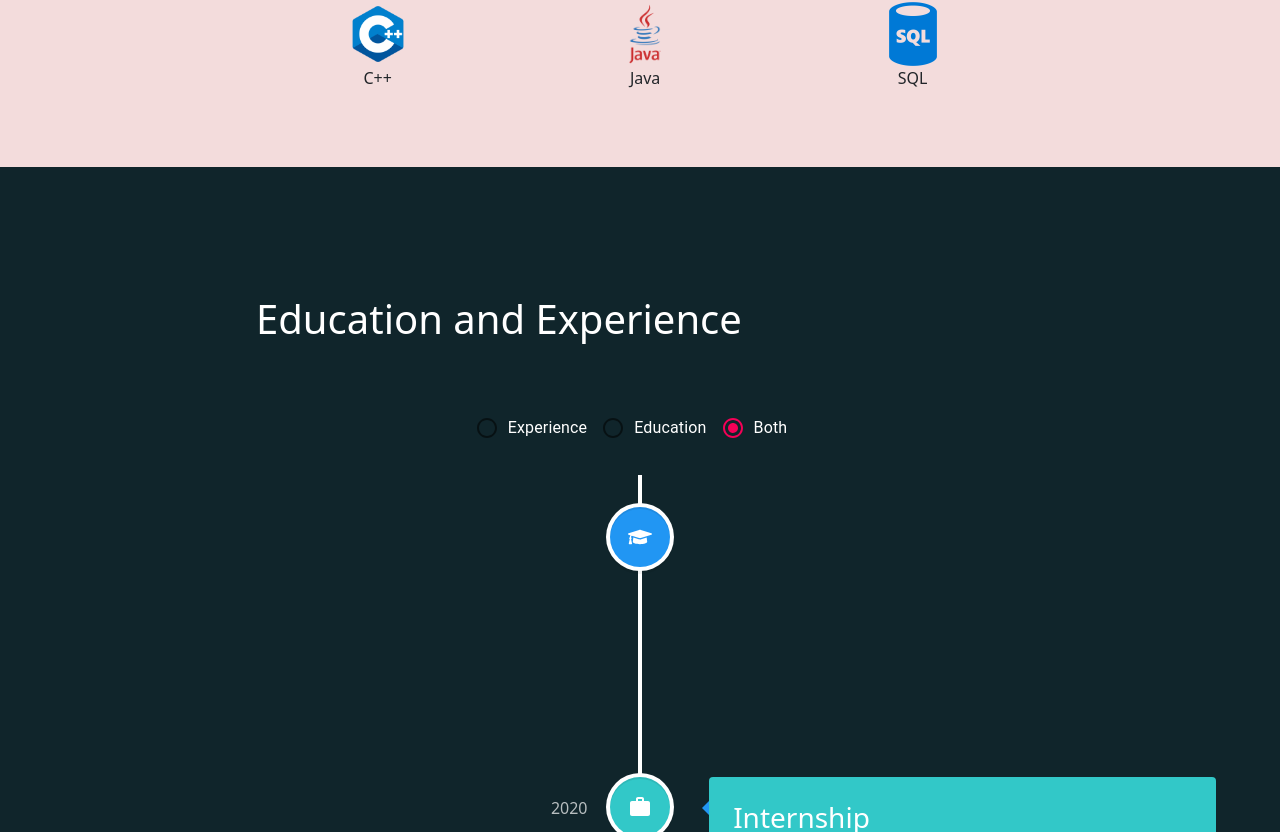
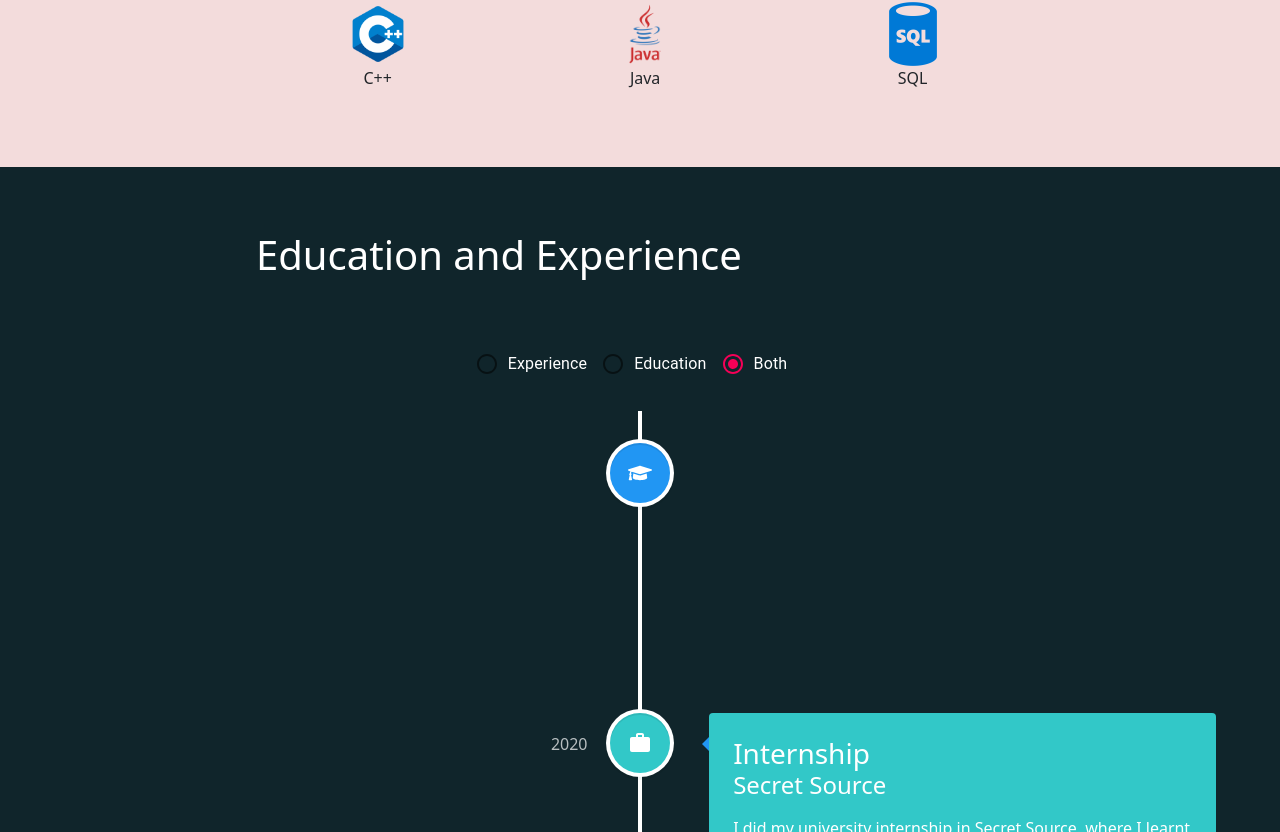
Before and after one commit to JuanmaRuizF/my-portfolio, a React (Create React App) app: page / in a window 1280 px wide. Shown: the part 1948-2780 px from the top of the page. Built offline with nearby package versions, Linux system fonts and the light colour scheme.

Commit message:
correccion fallo menu pantalla grande

```diff
--- a/src/App.js
+++ b/src/App.js
@@ -5,9 +5,9 @@ import Menu from './Components/menu';
 import HomePage from './Components/Home_Page'
 import AboutMe from './Components/About_Me';
 import EducationExperience from './Components/Education_Experience'
-import Skills from './Components/Skills'
+// import Skills from './Components/Skills'
 import Projects from './Components/Projects'
-import NavbarWebpage from './Components/Navbar';
+// import NavbarWebpage from './Components/Navbar';
 import {useEffect, useState} from 'react'
 
 function useWindowSize() {
--- a/src/Components/About_Me.js
+++ b/src/Components/About_Me.js
@@ -1,6 +1,5 @@
 import '../Styles/About_Me.css';
 import {Image, Col,Row} from 'react-bootstrap/'
-import {DiReact, DiPython} from 'react-icons/di';
 import 'aos/dist/aos.css';
 
 function AboutMe(){
--- a/src/Components/Education_Experience.js
+++ b/src/Components/Education_Experience.js
@@ -9,14 +9,14 @@ function Education_Experience(){
     const [selectedRadio, setSelectedRadio] = useState("Both");
 
     return(
-        <div className="Education_Experience1" id="Education_Experience" >
+        <div className="Education_Experience1"  >
             <div data-aos="fade-right"
             data-aos-easing="ease-in-sine">
-                <h1 className="EducationExperienceTitle" >Education and Experience</h1>
+                <h1 className="EducationExperienceTitle" id="Education_Experience">Education and Experience</h1>
             </div>
 
 
-            <div className="RadioButtons">
+            <div className="RadioButtons" >
                 <FormControl component="fieldset" value={selectedRadio} onChange={(e) =>{
                     setSelectedRadio(e.target.value)
                 }}>
--- a/src/Styles/Education_Experience.css
+++ b/src/Styles/Education_Experience.css
@@ -6,7 +6,7 @@
 }
 
 .EducationExperienceTitle {
-    padding-top: 10%;
+    padding-top: 5%;
     text-align: left;
     padding-left: 20%;
 }
```
